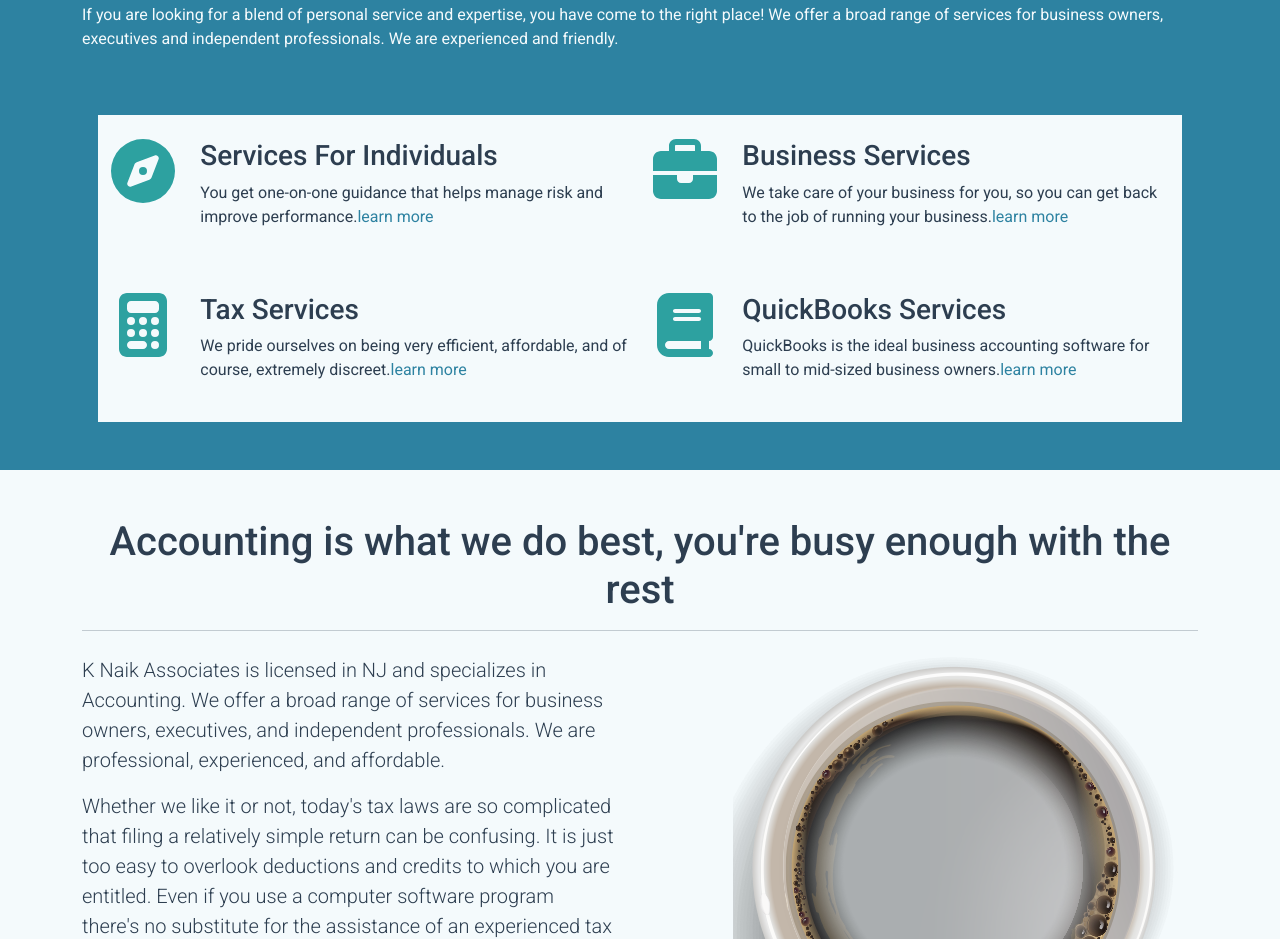
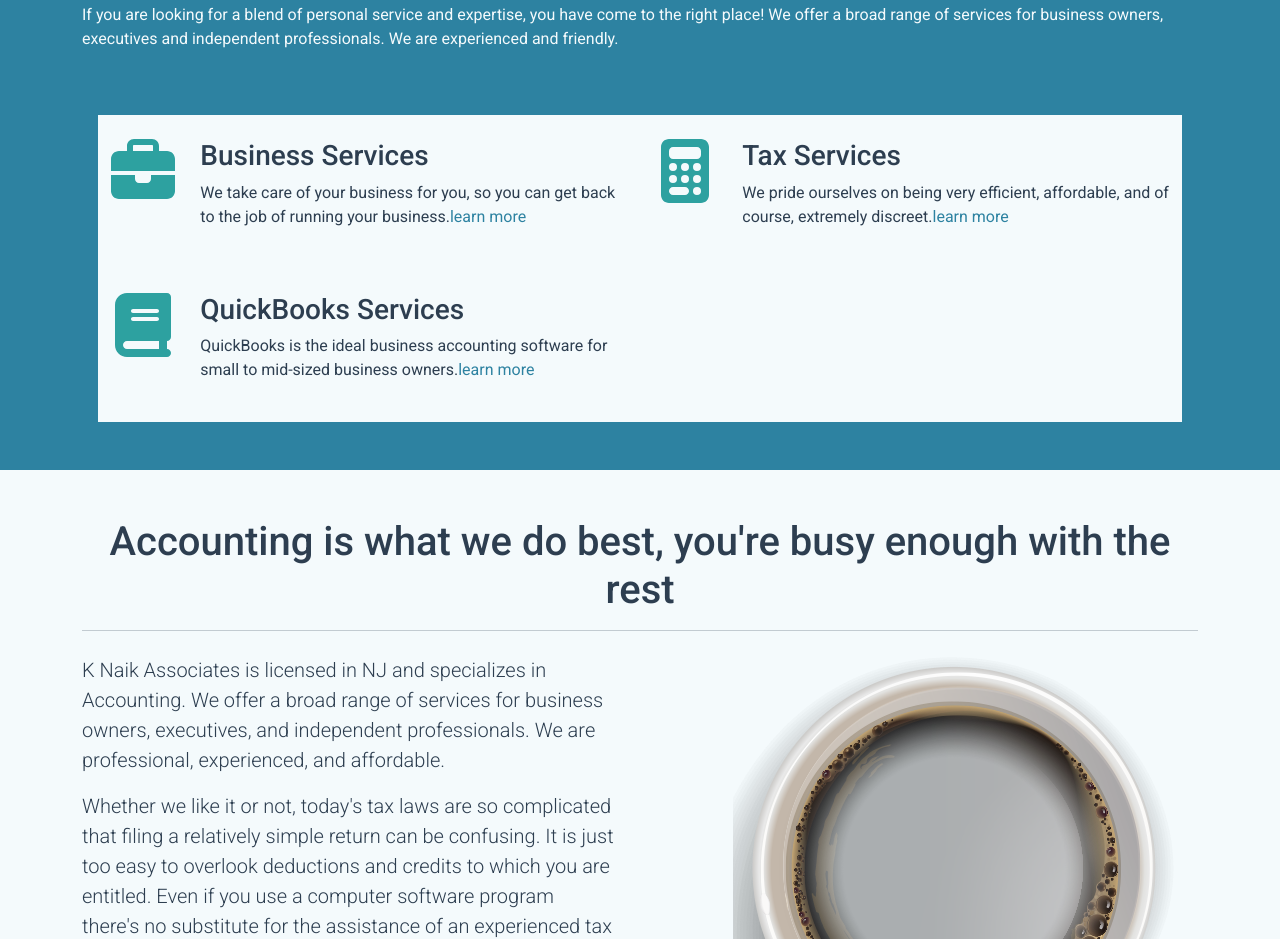
Before and after one commit to SPATKA/CpaSite, a Gatsby site in the folder Client/: page / in a window 1280 px wide. Shown: the part 1841-2780 px from the top of the page. Built offline with nearby package versions, Linux system fonts and the light colour scheme; Gatsby itself is replaced by a stand-in of ours.

Commit message:
removed individual servies

```diff
--- a/Client/src/components/home.js
+++ b/Client/src/components/home.js
@@ -98,23 +98,7 @@ const Home = () => {
             </div>
           </div>
           <div className="row my-5 mx-3 align-xs-center text-center text-sm-start d-flex default-color">
-            <div className="col-lg-6 col-md-12 my-4">
-              <div className="row">
-                <div className="col-sm-2 icon-color text-center">
-                  <FontAwesomeIcon icon={faCompass} size="4x" />
-                </div>
-                <div className="col-sm-10">
-                  <h3>Services For Individuals</h3>
-                  <p>
-                    You get one-on-one guidance that helps manage risk and
-                    improve performance.
-                    <Link to={"/services/services-for-individuals"}>
-                      learn more
-                    </Link>
-                  </p>
-                </div>
-              </div>
-            </div>
+
             <div className="col-lg-6 col-md-12 my-4">
               <div className="row">
                 <div className="col-sm-2 icon-color text-center">
@@ -162,6 +146,7 @@ const Home = () => {
                 </div>
               </div>
             </div>
+
           </div>
         </Container>
       </div>
```
